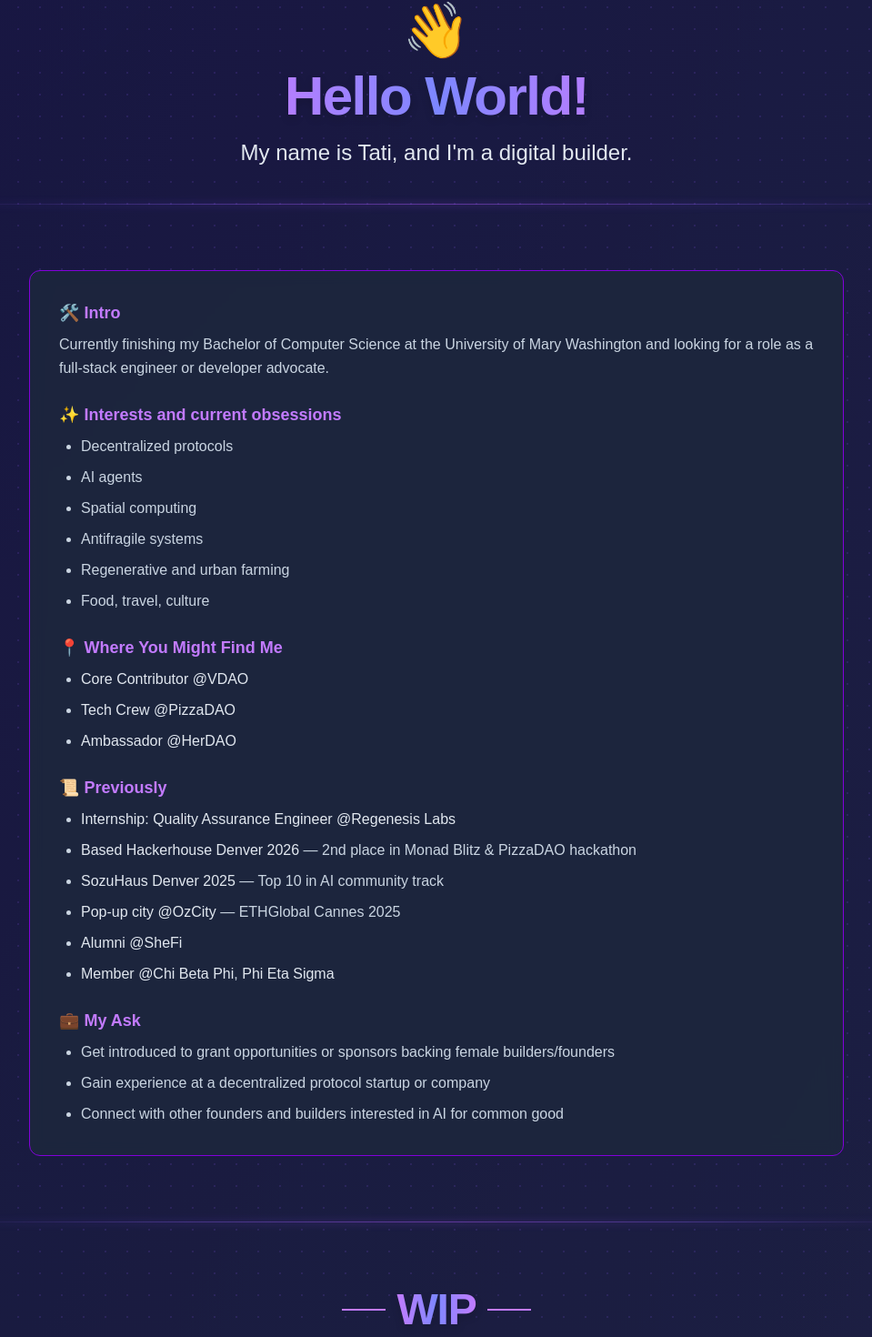
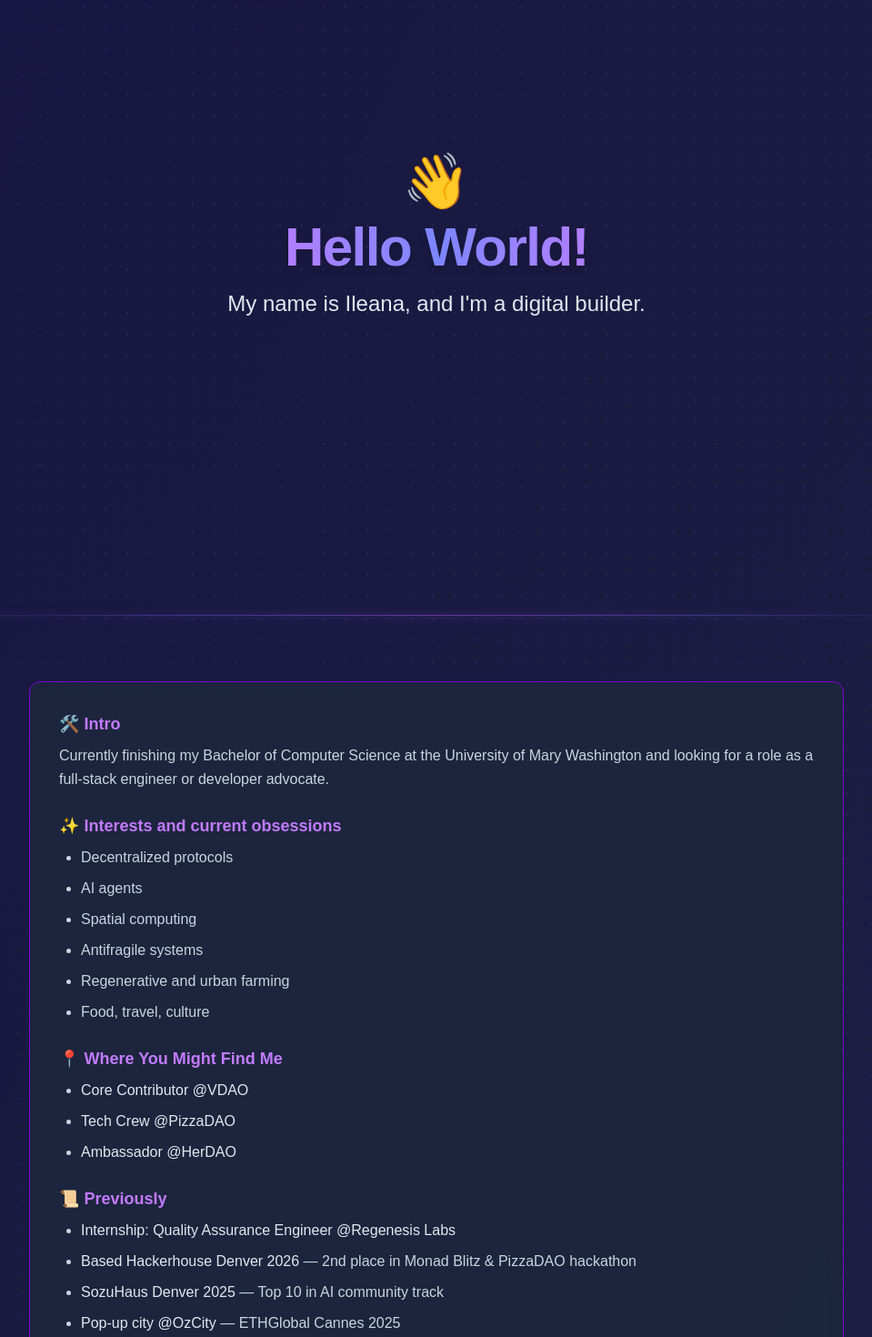
Before and after one commit to ileana-pr/My-Portfolio, a Next.js app: page /coding in a window 1280 px wide. Shown: the part 124-1594 px from the top of the page at 91% size, without its empty margins (160-1119 px from the left). Built offline with nearby package versions, Linux system fonts and the light colour scheme.

Commit message:
fix: hero section, set to screen height

```diff
--- a/src/app/coding/page.tsx
+++ b/src/app/coding/page.tsx
@@ -77,8 +77,8 @@ export default function CodingPage() {
         </div>
       </nav>
 
-      {/* Hero Section */}
-      <div className="relative z-10 pt-24 sm:pt-32 pb-6 sm:pb-2 flex items-center justify-center px-4 sm:px-6 lg:px-8">
+      {/* Hero Section - full viewport, content below requires scroll */}
+      <div className="relative z-10 min-h-screen flex items-center justify-center px-4 sm:px-6 lg:px-8">
         <div className="max-w-4xl mx-auto text-center">
 
           {/* Value proposition */}
@@ -89,7 +89,7 @@ export default function CodingPage() {
             </h1>
           </div>
           <p className="text-xl md:text-2xl mb-8 text-slate-700 dark:text-slate-200">
-            My name is Tati, and I&apos;m a digital builder.
+            My name is Ileana, and I&apos;m a digital builder.
           </p>
 
         </div>
@@ -155,7 +155,7 @@ export default function CodingPage() {
                   <ul className="text-slate-700 dark:text-slate-300 leading-relaxed space-y-2 list-disc pl-6">
                     <li>Get introduced to grant opportunities or sponsors backing female builders/founders</li>
                     <li>Gain experience at a decentralized protocol startup or company</li>
-                    <li>Connect with other founders and builders interested in AI for common good</li>
+                    <li>Connect with other founders and builders interested in AI for good</li>
                   </ul>
                 </div>
               </div>
@@ -176,7 +176,7 @@ export default function CodingPage() {
          <div className="max-w-7xl mx-auto px-6">
           <div className="flex items-center justify-center gap-3 mb-12">
             <div className="w-12 h-0.5 bg-purple-600 dark:bg-purple-400" />
-            <h2 className="text-4xl md:text-5xl font-extrabold bg-gradient-to-r from-purple-600 via-indigo-600 to-purple-600 dark:from-purple-400 dark:via-indigo-400 dark:to-purple-400 bg-clip-text text-transparent drop-shadow-lg tracking-tight">WIP </h2>
+            <h2 className="text-4xl md:text-5xl font-extrabold bg-gradient-to-r from-purple-600 via-indigo-600 to-purple-600 dark:from-purple-400 dark:via-indigo-400 dark:to-purple-400 bg-clip-text text-transparent drop-shadow-lg tracking-tight">Projects</h2>
             <div className="w-12 h-0.5 bg-purple-600 dark:bg-purple-400" />
           </div>
 
```
